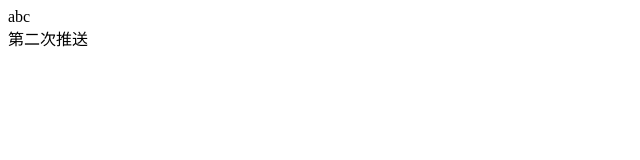
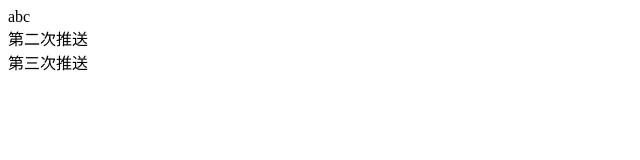
Before and after one commit to luhkwu777/git-demo, a plain HTML site: page index.html in a window 1280 px wide. Shown: the whole page, without its empty margins (0-640 px from the left). Drawn offline with Linux system fonts and the light colour scheme.

Commit message:
第三次

```diff
--- a/index.html
+++ b/index.html
@@ -11,6 +11,7 @@
 <body>
     <div>abc</div>
     <div>第二次推送</div>
+    <div>第三次推送</div>
 </body>
 
 </html>
```
